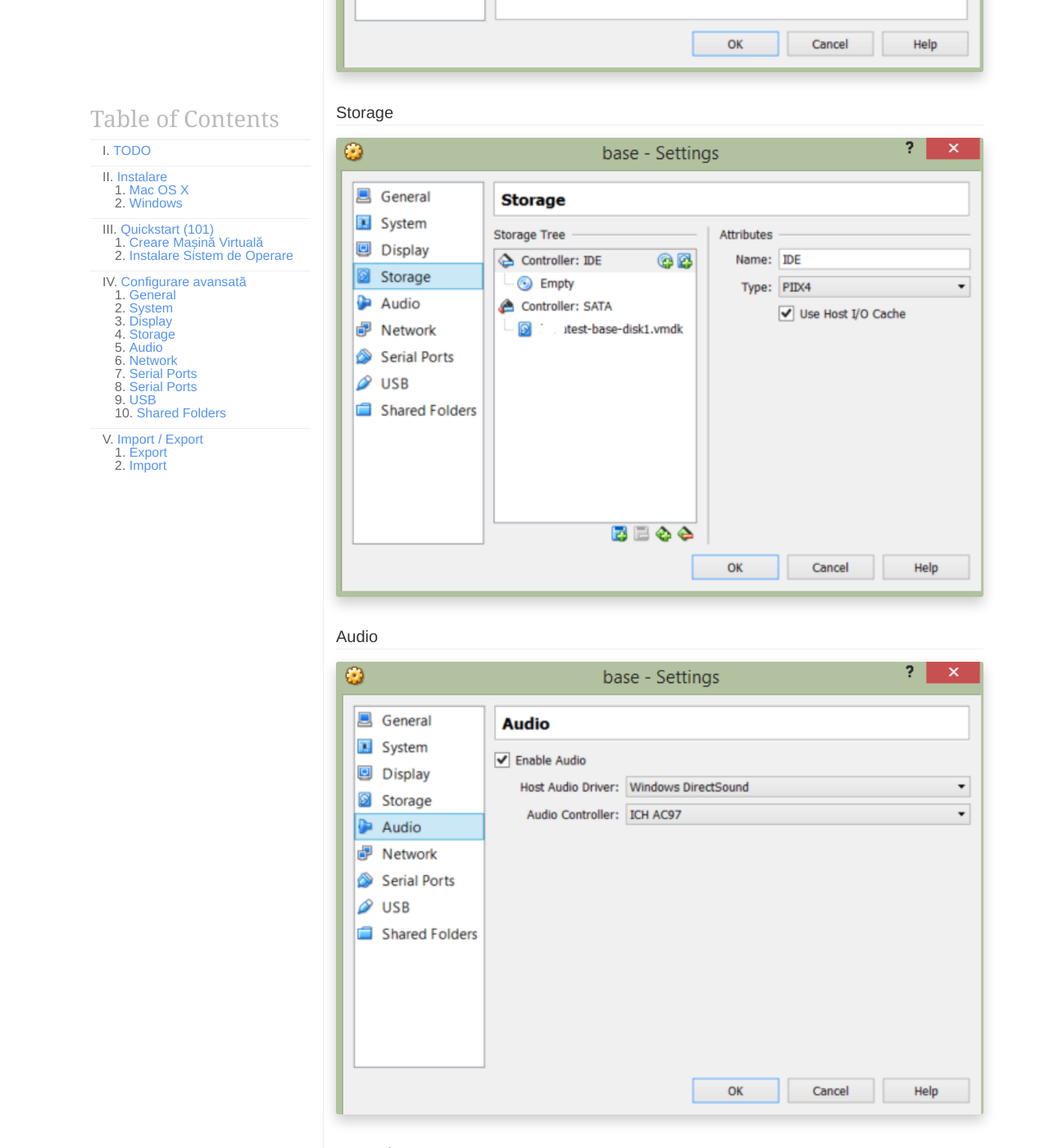
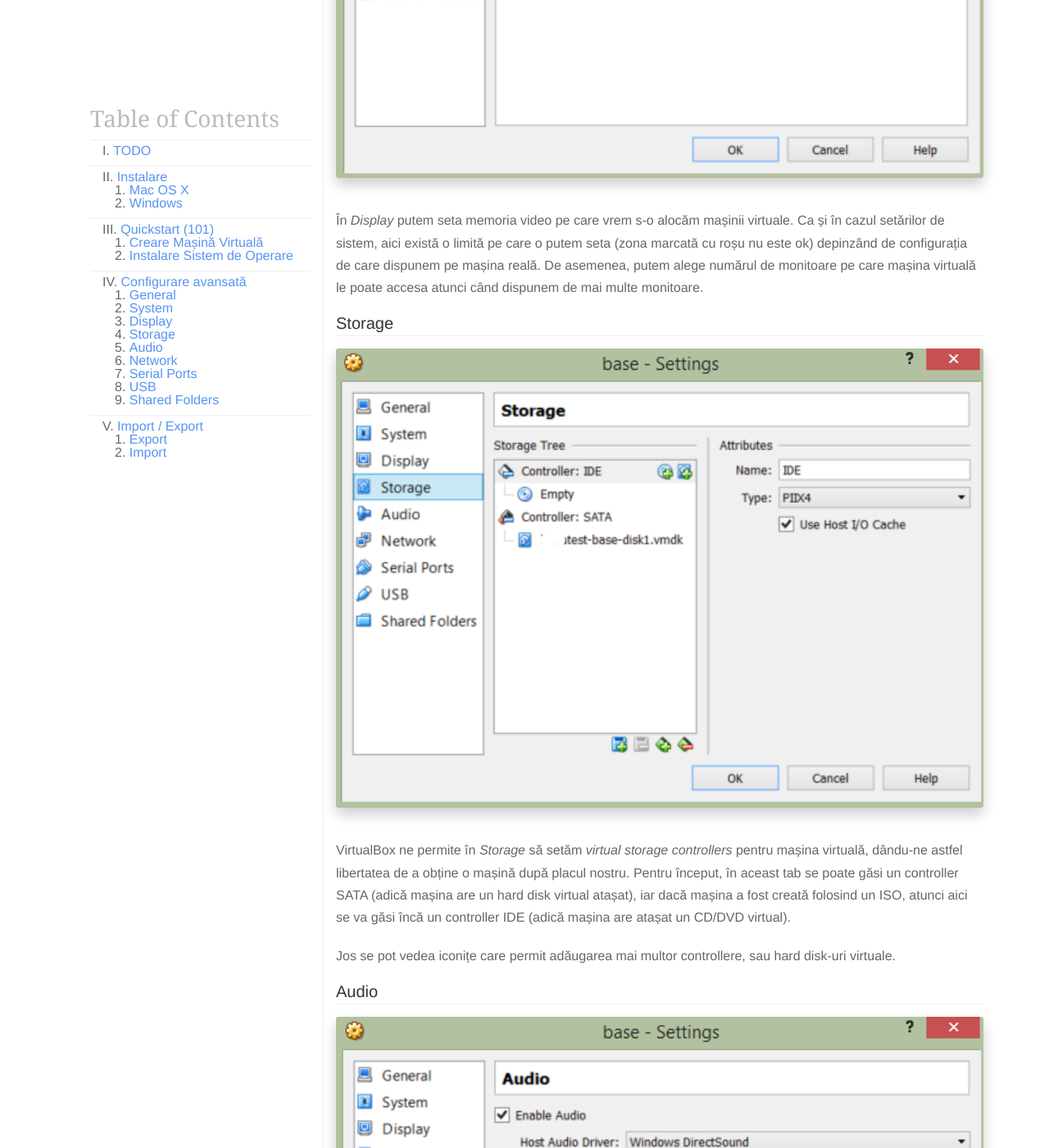
Before and after one commit to sabinmarcu/virtualbox-tutorial, a Jekyll site: the page built from index.md, in a window 1280 px wide and 1400 px high, scrolled down 23209 px. Shown: the whole window at 82% size. Built offline with Jekyll 4.4.1, drawn with Linux system fonts in a browser that asks for light colours; nearby versions of some CDN libraries; Markdown is read by kramdown in place of the engine named in the settings; some of the changed text lies outside the part shown.

Commit message:
update advanced configuration section

```diff
--- a/_includes/article.md
+++ b/_includes/article.md
@@ -115,38 +115,45 @@ In tabul _Advanced_, putem adauga calea către Snapshot-ul în care este creată
 
 În _System_, se pot adăga setări pentru pentru partea hardware a mașinii virtuale. În primul sub-tab, _Motherboard_, se poate seta RAM-ul alocat mașinii, însă trebuie să avem grijă ca pe host să avem această memorie disponibilă. De asemenea, se poate seta ordinea în care vrem să se boot-eze vașina virtuală. Aceasta va funcționa la fel ca o mașină reală.
 
+În al doilea sub-tab, _Processor_, se poate adăuga numărul de procesoare (CPU), însă trebuie să avem grijă ca aceste procesoare să fie într-adevăr disponibile. Pentru a verifica asta, Virtual Box are o zonă marcată cu roșu, în care nu trebuie să intrăm. _CPU execution cap_ setează limita de timp pe care host-ul îl petrece pentru a emula CPU-ul virtual. O limitare mai mică 50% poate induce probleme mașinii virtuale.
 
 ### Display
 
-[![Configurare avansată, general]({{base_url}}assets/images/virtualbox/configurare_avansata/display.png)]({{base_url}}assets/images/virtualbox/configurare_avansata/display.png)
+[![Configurare avansată, display]({{base_url}}assets/images/virtualbox/configurare_avansata/display.png)]({{base_url}}assets/images/virtualbox/configurare_avansata/display.png)
+
+În _Display_ putem seta memoria video pe care vrem s-o alocăm mașinii virtuale. Ca și în cazul setărilor de sistem, aici există o limită pe care o putem seta (zona marcată cu roșu nu este ok) depinzând de configurația de care dispunem pe mașina reală. De asemenea, putem alege numărul de monitoare pe care mașina virtuală le poate accesa atunci când dispunem de mai multe monitoare.
 
 ### Storage
 
-[![Configurare avansată, general]({{base_url}}assets/images/virtualbox/configurare_avansata/storage.png)]({{base_url}}assets/images/virtualbox/configurare_avansata/storage.png)
+[![Configurare avansată, storage]({{base_url}}assets/images/virtualbox/configurare_avansata/storage.png)]({{base_url}}assets/images/virtualbox/configurare_avansata/storage.png)
+
+ VirtualBox ne permite în _Storage_ să setăm _virtual storage controllers_ pentru mașina virtuală, dându-ne astfel libertatea de a obține o mașină după placul nostru. Pentru început, în aceast tab se poate găsi un controller SATA (adică mașina are un hard disk virtual atașat), iar dacă mașina a fost creată folosind un ISO, atunci aici se va găsi încă un controller IDE (adică mașina are atașat un CD/DVD virtual).
+
+Jos se pot vedea iconițe care permit adăugarea mai multor controllere, sau hard disk-uri virtuale.
 
 ### Audio
 
-[![Configurare avansată, general]({{base_url}}assets/images/virtualbox/configurare_avansata/audio.png)]({{base_url}}assets/images/virtualbox/configurare_avansata/audio.png)
+[![Configurare avansată, audio]({{base_url}}assets/images/virtualbox/configurare_avansata/audio.png)]({{base_url}}assets/images/virtualbox/configurare_avansata/audio.png)
+
+
 
 ### Network
 
-[![Configurare avansată, general]({{base_url}}assets/images/virtualbox/configurare_avansata/network.png)]({{base_url}}assets/images/virtualbox/configurare_avansata/network.png)
+[![Configurare avansată, ntework]({{base_url}}assets/images/virtualbox/configurare_avansata/network.png)]({{base_url}}assets/images/virtualbox/configurare_avansata/network.png)
 
 ### Serial Ports
 
-[![Configurare avansată, general]({{base_url}}assets/images/virtualbox/configurare_avansata/serial_ports.png)]({{base_url}}assets/images/virtualbox/configurare_avansata/serial_ports.png)
-
-### Serial Ports
-
-[![Configurare avansată, general]({{base_url}}assets/images/virtualbox/configurare_avansata/serial_ports.png)]({{base_url}}assets/images/virtualbox/configurare_avansata/serial_ports.png)
+[![Configurare avansată, serial ports]({{base_url}}assets/images/virtualbox/configurare_avansata/serial_ports.png)]({{base_url}}assets/images/virtualbox/configurare_avansata/serial_ports.png)
 
 ### USB
 
-[![Configurare avansată, general]({{base_url}}assets/images/virtualbox/configurare_avansata/usb.png)]({{base_url}}assets/images/virtualbox/configurare_avansata/usb.png)
+[![Configurare avansată, USB]({{base_url}}assets/images/virtualbox/configurare_avansata/usb.png)]({{base_url}}assets/images/virtualbox/configurare_avansata/usb.png)
 
 ### Shared Folders
 
-[![Configurare avansată, general]({{base_url}}assets/images/virtualbox/configurare_avansata/shared_folders.png)]({{base_url}}assets/images/virtualbox/configurare_avansata/shared_folders.png)
+[![Configurare avansată, shared folders]({{base_url}}assets/images/virtualbox/configurare_avansata/shared_folders.png)]({{base_url}}assets/images/virtualbox/configurare_avansata/shared_folders.png)
+
+Aici se pot vedea lista fișierelor de pe mașina reală la care mașina virtuală are acces, precum și tipul de acces (Full sau Read-Only). Tot de aici putem modifica, șterge sau adăuga alte fișiere pe care să le partajăm cu mașina virtuală, folosind butoanele din dreapta.
 
 ## Import / Export
 
```
